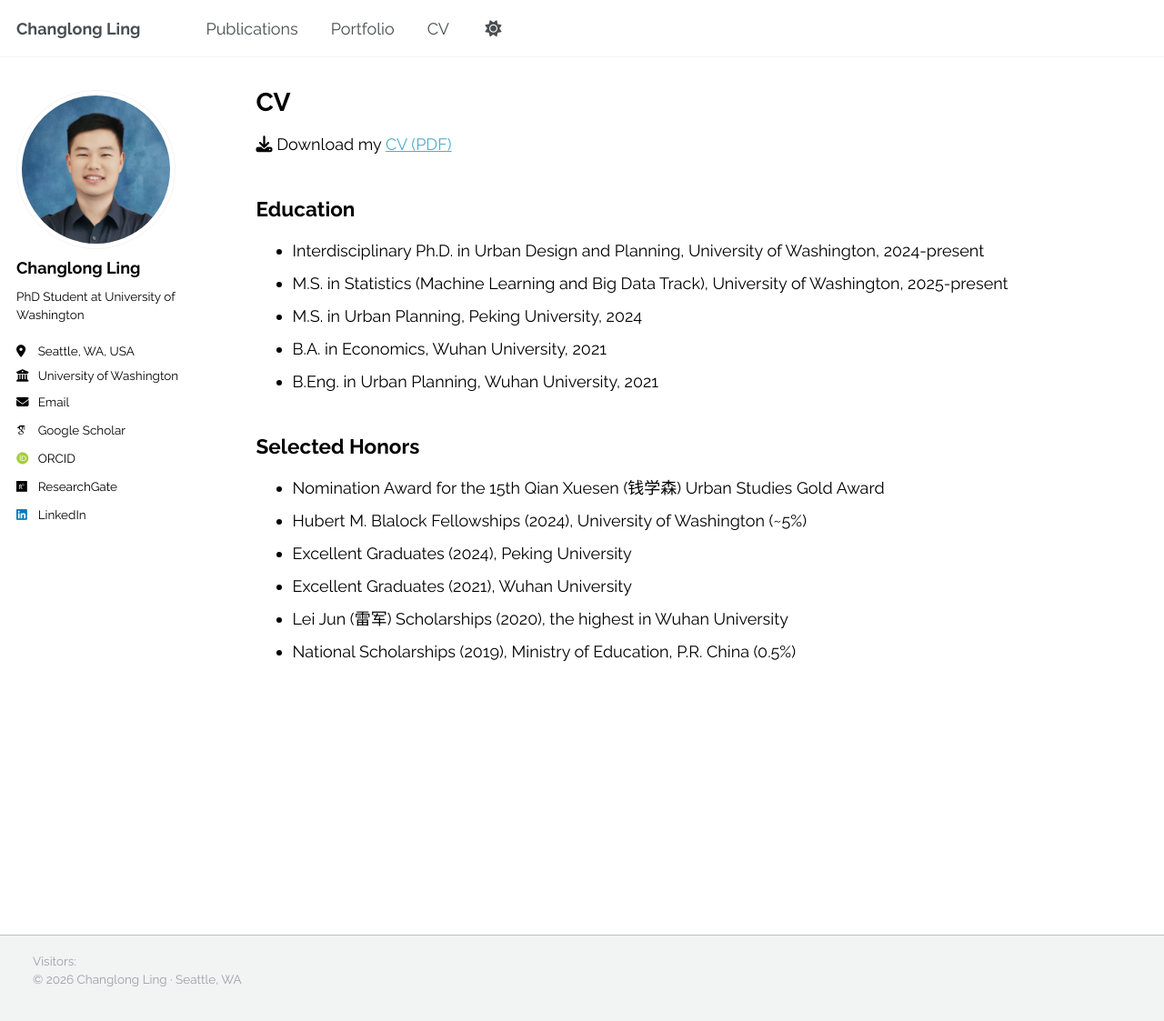
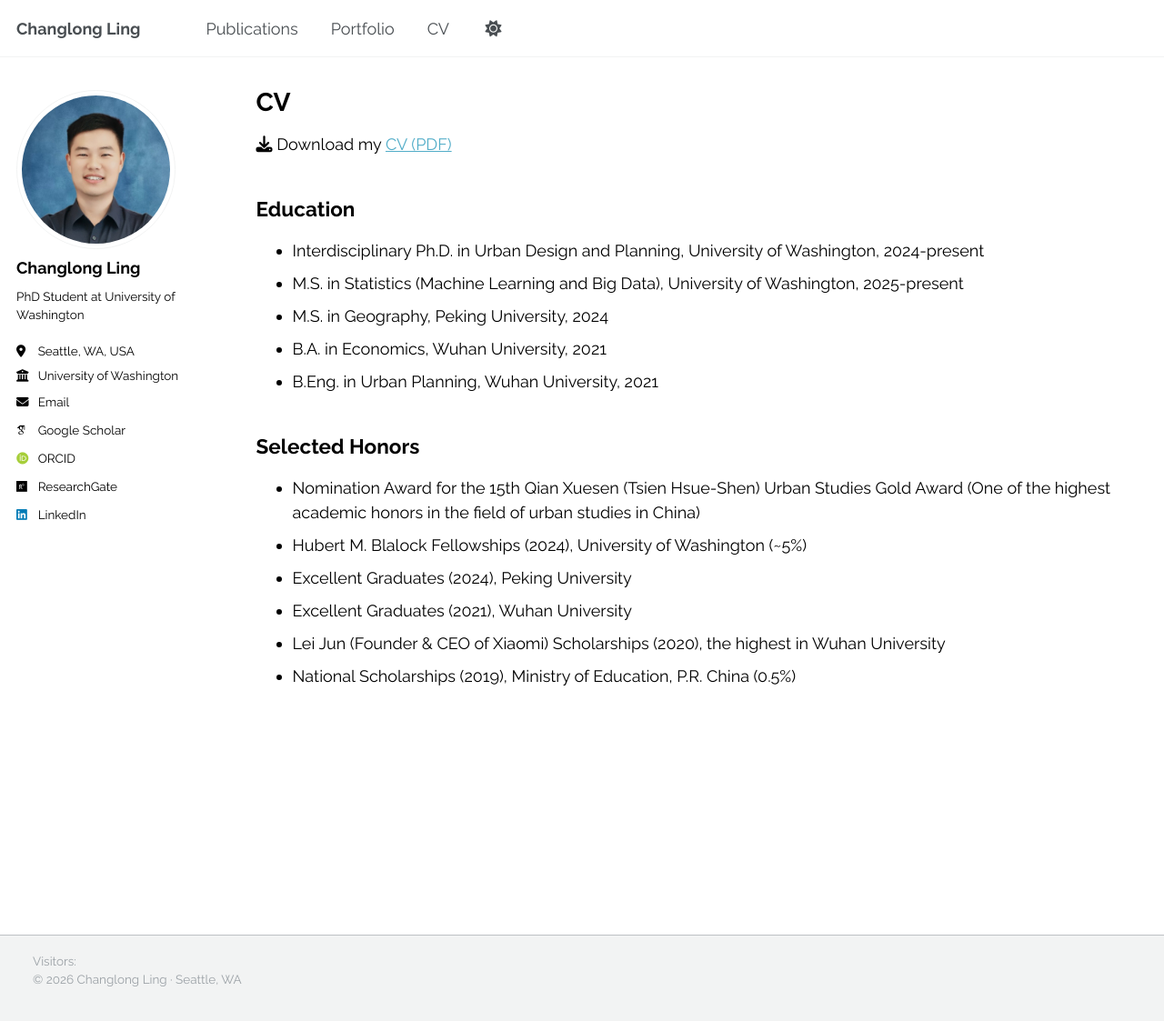
Before and after one commit to ChanglongLing/changlongling.github.io, a Jekyll site: the page built from _pages/cv.md, in a window 1280 px wide and 1123 px high. Shown: the whole window at 91% size. Built offline with Jekyll 4.4.1, drawn with Linux system fonts in a browser that asks for light colours; some web fonts are replaced; comment, search, counter and statistics services are not loaded.

Commit message:
Update education and honors sections in cv.md

```diff
--- a/_pages/cv.md
+++ b/_pages/cv.md
@@ -14,16 +14,16 @@ redirect_from:
 Education
 -----
 * Interdisciplinary Ph.D. in Urban Design and Planning, University of Washington, 2024-present
-* M.S. in Statistics (Machine Learning and Big Data Track), University of Washington, 2025-present
-* M.S. in Urban Planning, Peking University, 2024
+* M.S. in Statistics (Machine Learning and Big Data), University of Washington, 2025-present
+* M.S. in Geography, Peking University, 2024
 * B.A. in Economics, Wuhan University, 2021
 * B.Eng. in Urban Planning, Wuhan University, 2021
 
 Selected Honors
 -----
-* Nomination Award for the 15th Qian Xuesen (钱学森) Urban Studies Gold Award
+* Nomination Award for the 15th Qian Xuesen (Tsien Hsue-Shen) Urban Studies Gold Award (One of the highest academic honors in the field of urban studies in China)
 * Hubert M. Blalock Fellowships (2024), University of Washington (~5%)
 * Excellent Graduates (2024), Peking University
 * Excellent Graduates (2021), Wuhan University
-* Lei Jun (雷军) Scholarships (2020), the highest in Wuhan University
+* Lei Jun (Founder & CEO of Xiaomi) Scholarships (2020), the highest in Wuhan University
 * National Scholarships (2019), Ministry of Education, P.R. China (0.5%)
```
